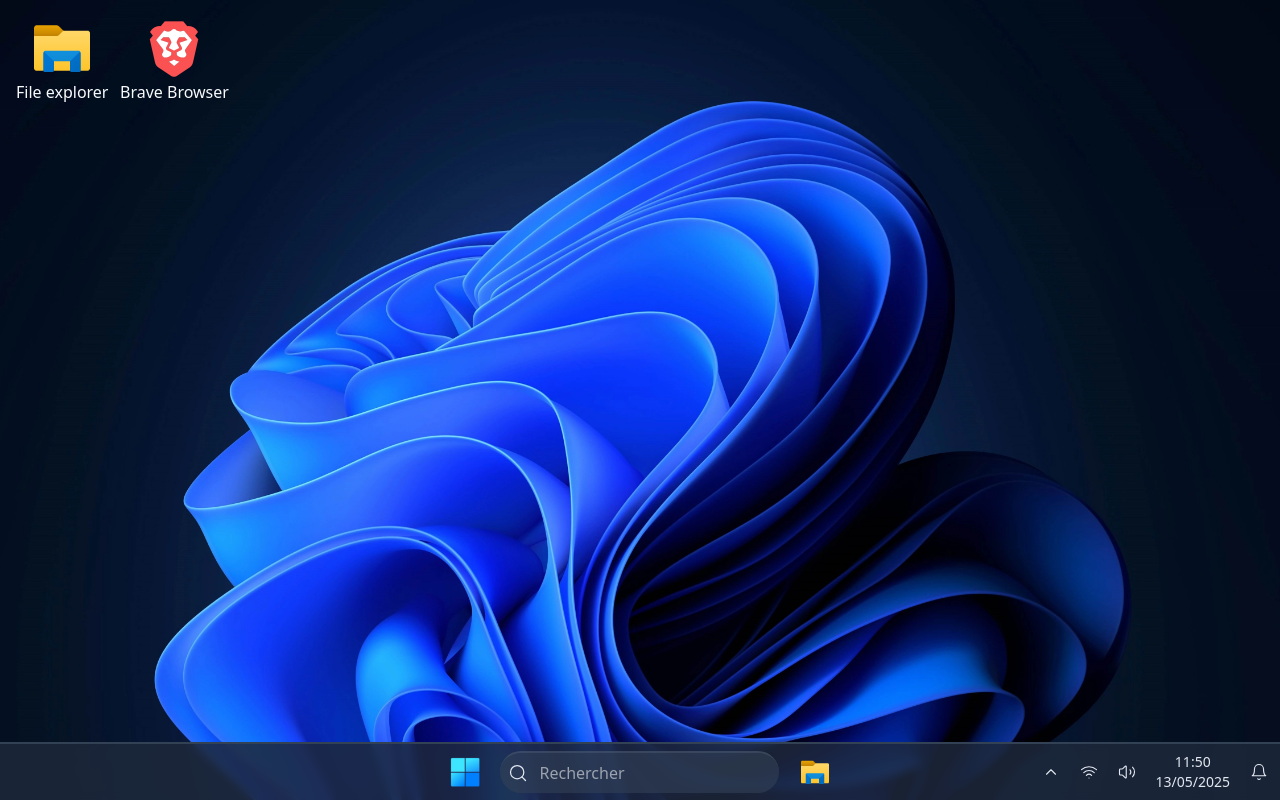
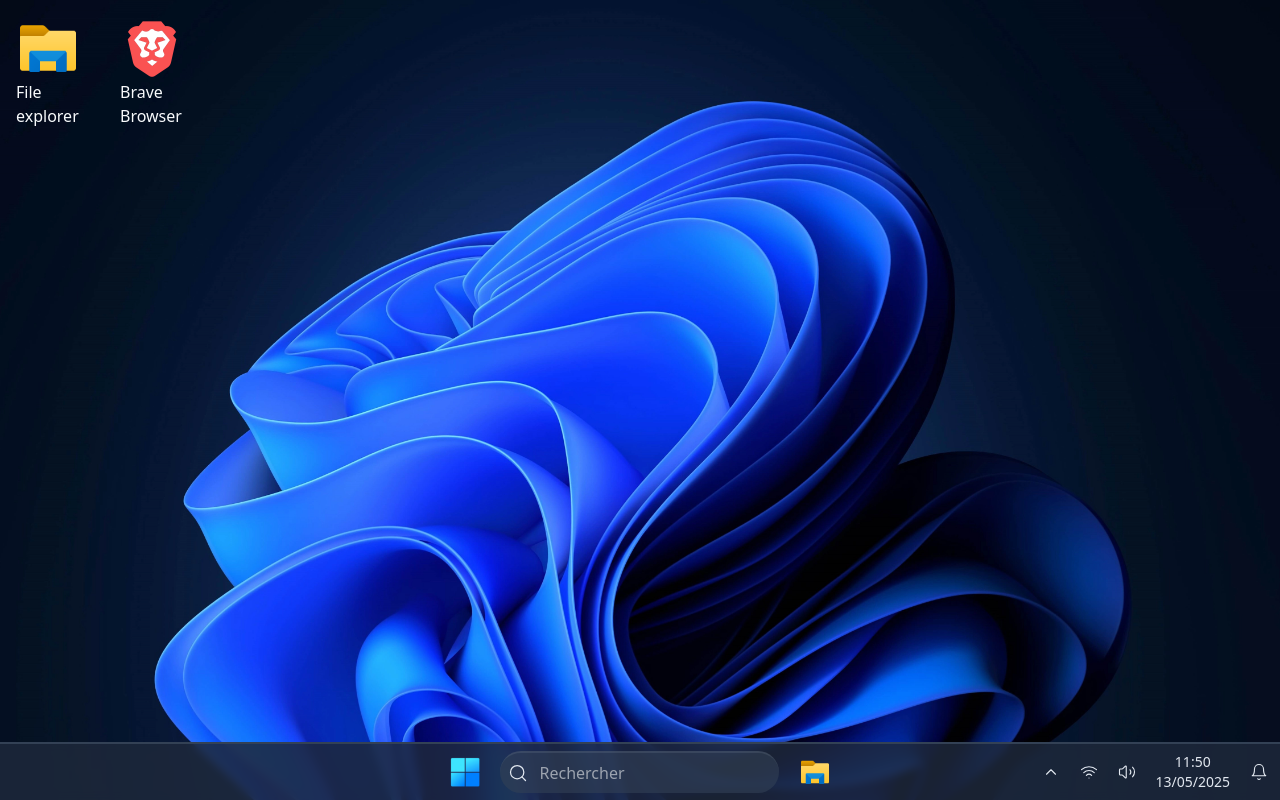
Before and after one commit to ZukaBri3k/portfolio-windows, a React (Vite) app: page /desktop in a window 1280 px wide. Built offline with nearby package versions, Linux system fonts and the light colour scheme.

Commit message:
Patch bug with react-draggable and react 19

```diff
--- a/src/components/DesktopIconWrapper.tsx
+++ b/src/components/DesktopIconWrapper.tsx
@@ -1,4 +1,4 @@
-import { ReactNode } from "react";
+import { ReactNode, RefObject, useRef } from "react";
 import Draggable from "react-draggable";
 
 
@@ -7,9 +7,12 @@ interface props {
 }
 
 export function DesktopIconWrapper({ children }: props) {
+  const ref = useRef<HTMLDivElement>(null);
   return (
-    <Draggable axis="both">
+    <Draggable axis="both" nodeRef={ref as RefObject<HTMLElement>}>
+      <div ref={ref} className="absolute top-0 left-0">
         {children}
+      </div>
     </Draggable>
   );
 }
```
